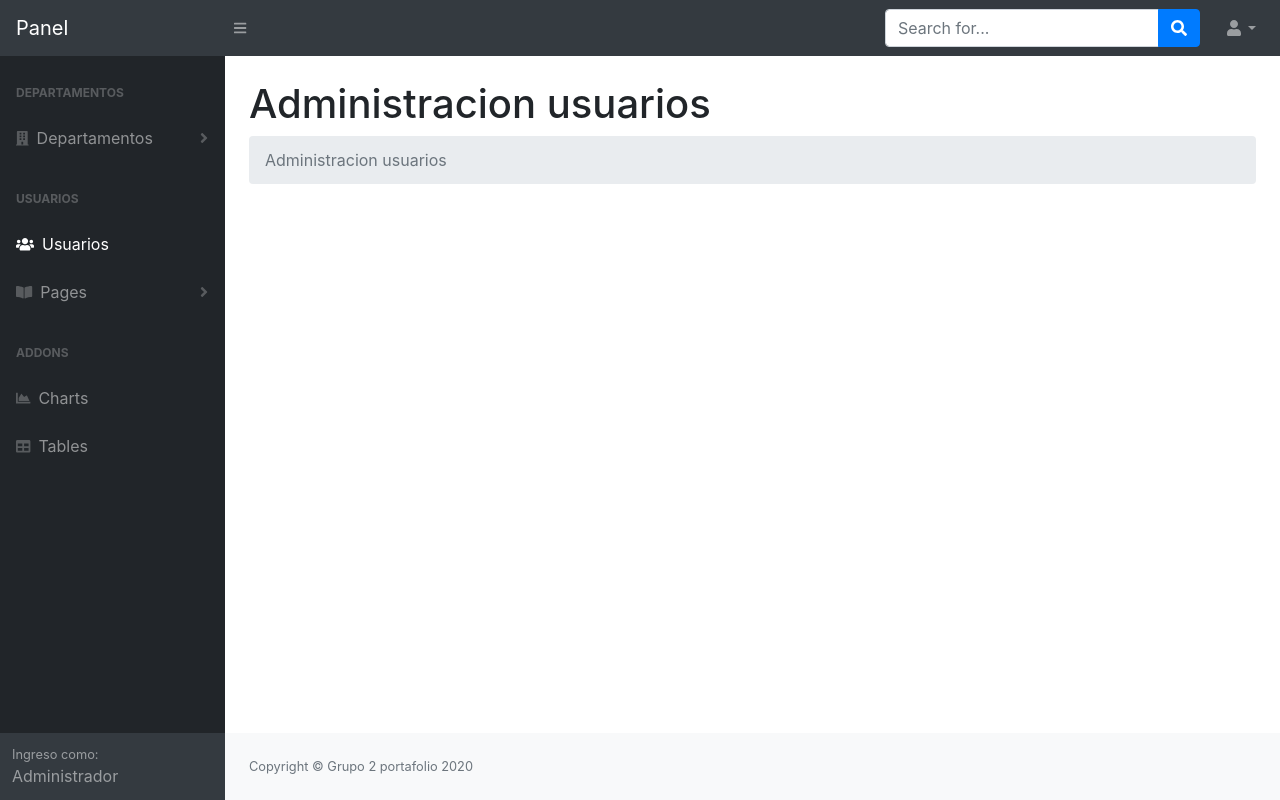
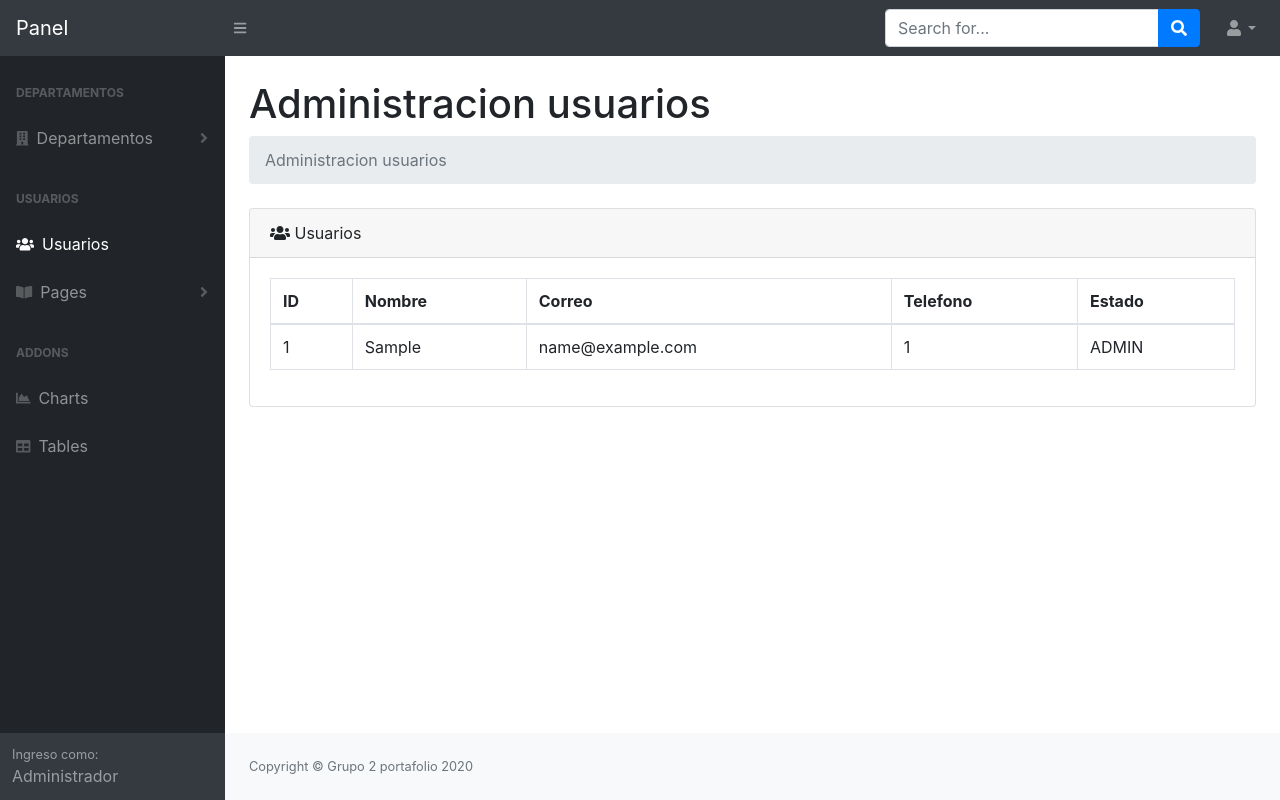
Before and after one commit to stuk4/portafolio-departamentos, a Django app: page /departamentos/admin/listar_usuarios/ in a window 1280 px wide. Run offline with Django 3.2, Linux system fonts and the light colour scheme; a user stored in the database is signed in; tables that the repository leaves empty hold one stand-in row (values such as "Sample post"); one stand-in notice (Sample message) is shown; some libraries are stand-ins or nearby versions.

Commit message:
interface y vistas usuarios admin

```diff
--- a/departamentos/models.py
+++ b/departamentos/models.py
@@ -25,7 +25,7 @@ class Departamento(models.Model):
     mostrar_imagen.short_description = 'imagen'
 
 
-#   ImagenesDepartamento
+
 class Imagen(models.Model):
     departamento = models.ForeignKey(Departamento,
                                      related_name="imagenes", on_delete=models.CASCADE)
@@ -40,7 +40,7 @@ class Imagen(models.Model):
     mostrar_imagen.short_description = 'imagen'
     def __str__(self):
         return "Imagen departamento {}".format(self.departamento)
-# InventarioDepartamentos
+
 class Inventario(models.Model):
     estados = (('Buen estado','Buen estado'),
             ('Mal estado','Mal estado'))
--- a/departamentos/templates/listar_usuarios_admin.html
+++ b/departamentos/templates/listar_usuarios_admin.html
@@ -1,2 +1,77 @@
 {% extends 'base_admin.html' %}
 {% load static %}
+
+{% block contenido %}
+<div class="card mb-4">
+    <div class="card-header">
+        <i class="fas fa-users"></i>
+       Usuarios
+    </div>
+    <div class="card-body">
+        <div class="table-responsive">
+            <table class="table table-bordered" id="dataTable" width="100%" cellspacing="0">
+                <thead>
+                    <tr>
+                        <th>ID</th>
+                        <th>Nombre</th>
+                        <th>Correo</th>
+                        <th>Telefono</th>
+                        <th>Estado</th>
+                    </tr>
+                </thead>
+
+                <tbody>
+                    {% for usuario in usuarios %}
+                    <tr>
+                        <td>{{  usuario.id }}</td>
+                        <td>{{ usuario.first_name }}</td>
+                        <td>{{ usuario.email }}</td>
+                        <td>{{ usuario.telefono  }}</td>
+                        <td>
+                            {% if usuario.is_active %}
+                                {%  if usuario.is_superuser %}
+                                ADMIN
+                                {% else %}
+                                Activo  <a class="btn btn-info"  href="{% url 'Actualizar estado usuario' usuario.id  %}"  role="button"> <i class="fas fa-exchange-alt"></i></a>
+
+                                {% endif %}
+                            {% else %}
+                                Inactivo  <a class="btn btn-info"  href="{% url 'Actualizar estado usuario' usuario.id  %}"  role="button"> <i class="fas fa-exchange-alt"></i></a>
+                            {% endif %}
+                        </td>
+
+                    </tr>
+                    {% endfor %}
+                </tbody>
+            </table>
+        </div>
+    </div>
+</div>
+{% endblock contenido %}
+
+{% block extra_js %}
+
+{% if messages %}
+{% for message in messages  %}
+  <script>
+
+  {% if message.tags == 'error' %}
+  Swal.fire({
+    title: 'Error!',
+    text: '{{ message }}',
+    icon: 'error',
+    confirmButtonText: 'Ok'
+  })
+  {% else  %}
+  Swal.fire({
+    title: 'Exito!',
+    text: '{{ message }}',
+    icon: 'success',
+    confirmButtonText: 'Ok'
+
+  })
+{% endif %}
+  </script>
+  {% endfor %}
+{% endif %}
+{% endblock extra_js %}
--- a/departamentos/urls.py
+++ b/departamentos/urls.py
@@ -12,6 +12,7 @@ urlpatterns = [
     path('departamentos/admin/eliminar_inventario/<int:id>/',views.eliminar_inventario_departamento,name="Eliminar inventario departamento"),
     path('departamentos/admin/actualizar_estado_inventario/<int:id>/',views.actualizar_estado_inventario,name="Actualizar inventario departamento"),
     path('departamentos/admin/listar_usuarios/',views.listar_usuarios,name="Administracion usuarios"),
+    path('departamentos/admin/actualizar_estado_usuario/<int:id>/',views.actualizar_estado_usuario,name="Actualizar estado usuario"),
 ]
 #Configuracion de imagenes
 if settings.DEBUG:
--- a/departamentos/views.py
+++ b/departamentos/views.py
@@ -159,9 +159,42 @@ def actualizar_estado_inventario(request,id):
             return redirect('Administracion departamentos')
 
     return redirect('Administracion departamentos')
-
+    # Regla de seguridad: Solo si es admin puede ver usuarios
+@user_passes_test(lambda u:u.is_superuser,login_url=('login'))
 def listar_usuarios(request):
     usuarios = User.objects.all()
     context = {'usuarios':usuarios}
     return render(request,'listar_usuarios_admin.html',context)
+
+def actualizar_estado_usuario(request,id):
+    usuario = User.objects.filter(id=id)
+    # Esto lo hago para obtener los fields del model
+    check_estado =  User.objects.get(id=id)
+    if check_estado.is_active:
+
+        try:
+
+            usuario.update(is_active=False)
+            messages.success(request,'Estado de {} {} actualizado'.format(check_estado.first_name,check_estado.last_name))
+            return redirect('Administracion usuarios')
+
+        except Exception as err:
+
+            messages.error(request,'No se pudo actualizar el estado')
+            return redirect('Administracion usuarios')
+
+    else:
+        try:
+
+            usuario.update(is_active=True)
+            messages.success(request,'Estado de {} {} actualizado'.format(check_estado.first_name,check_estado.last_name))
+            return redirect('Administracion usuarios')
+
+        except Exception as err:
+
+            print(err)
+            messages.error(request,'No se pudo actualizar el estado')
+            return redirect('Administracion usuarios')
+
+    return redirect('Administracion usuarios')
 # Fin de vistas correspondientes a parte del admin
```
